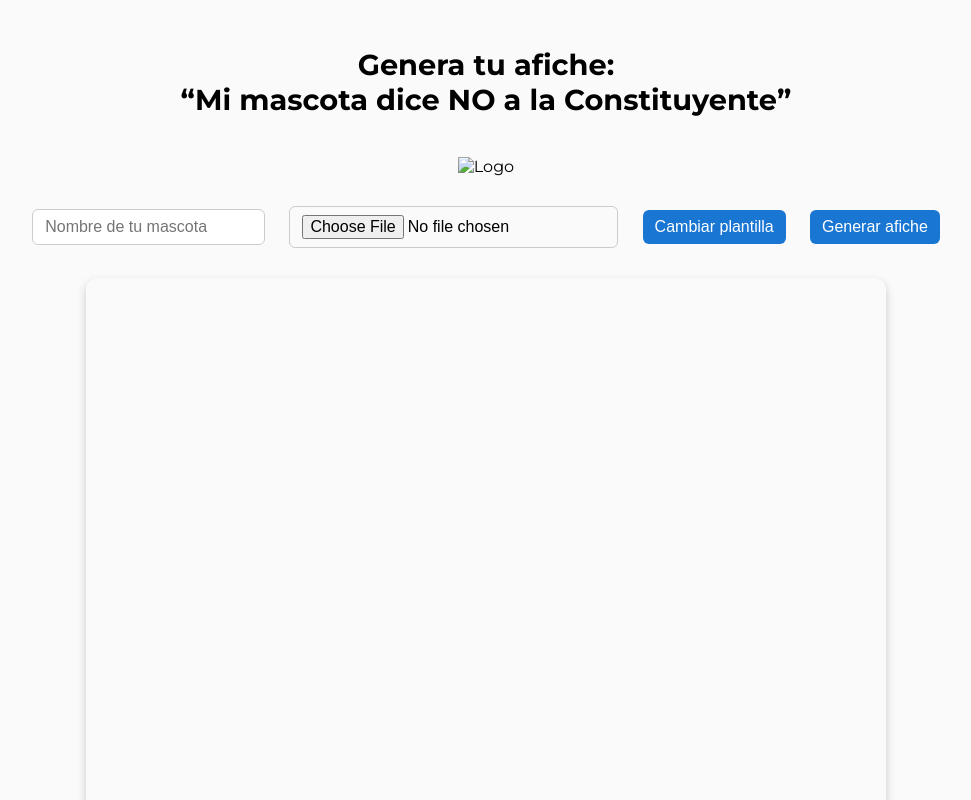
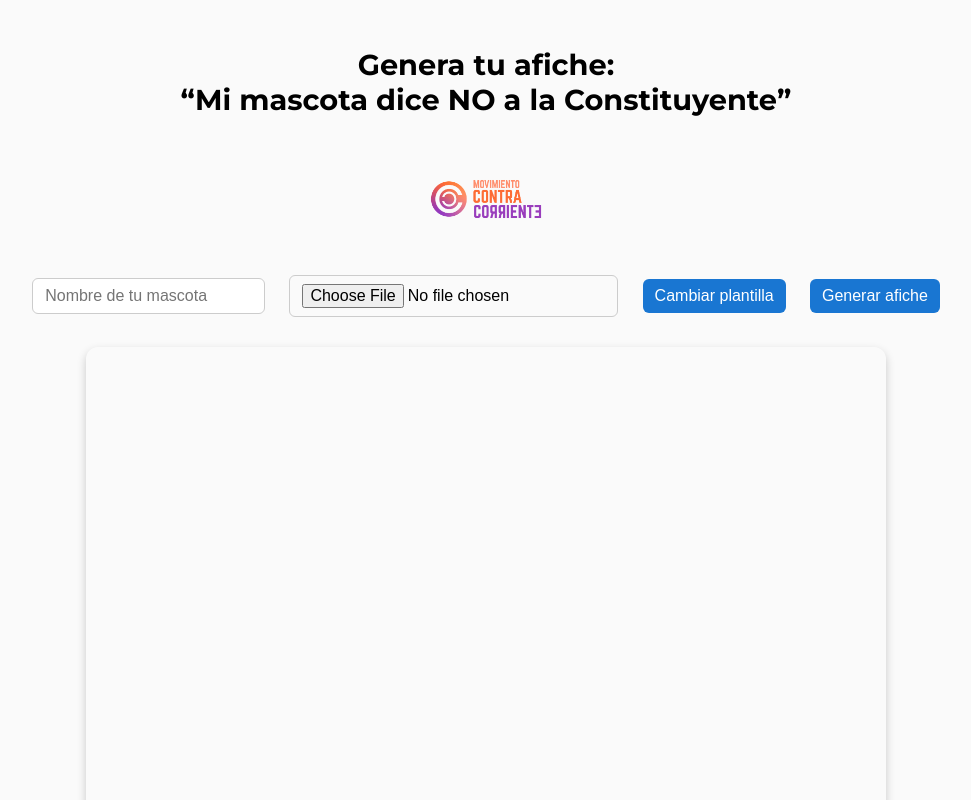
Before and after one commit to pacuus/copito-dice-no, a plain HTML site: page index.html in a window 1280 px wide. Shown: the top 800 px of the page, without its empty margins (154-1125 px from the left). Drawn offline with Linux system fonts and the light colour scheme.

Commit message:
Update index.html

```diff
--- a/index.html
+++ b/index.html
@@ -60,7 +60,7 @@
 <body>
   <h1>Genera tu afiche: <br>“Mi mascota dice NO a la Constituyente”</h1>
 
-  <img id="logo" src="assets/logo.png" alt="Logo">
+  <img id="logo" src="logo.png" alt="Logo">
 
   <div>
     <input type="text" id="nombreMascota" placeholder="Nombre de tu mascota">
```
